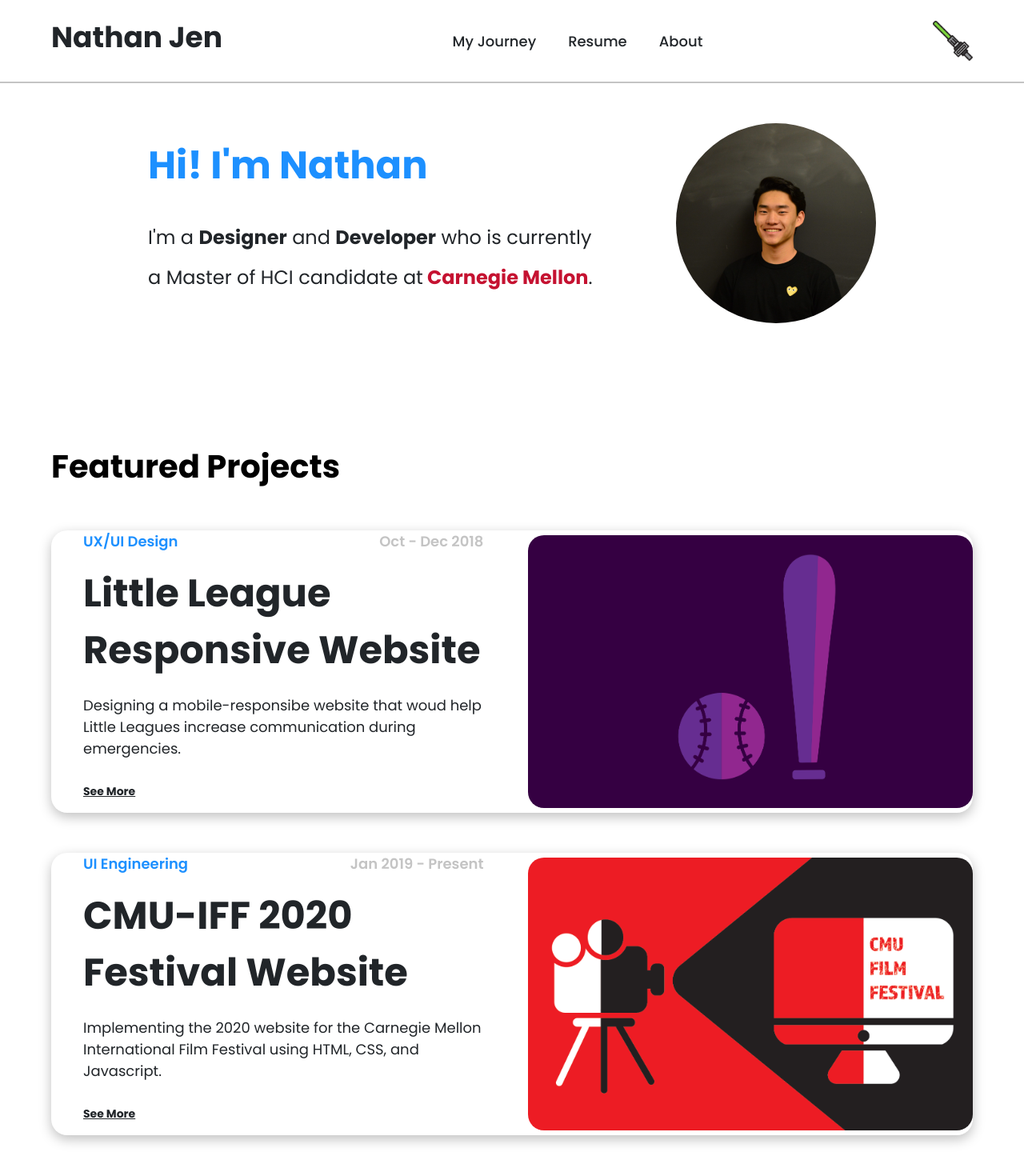
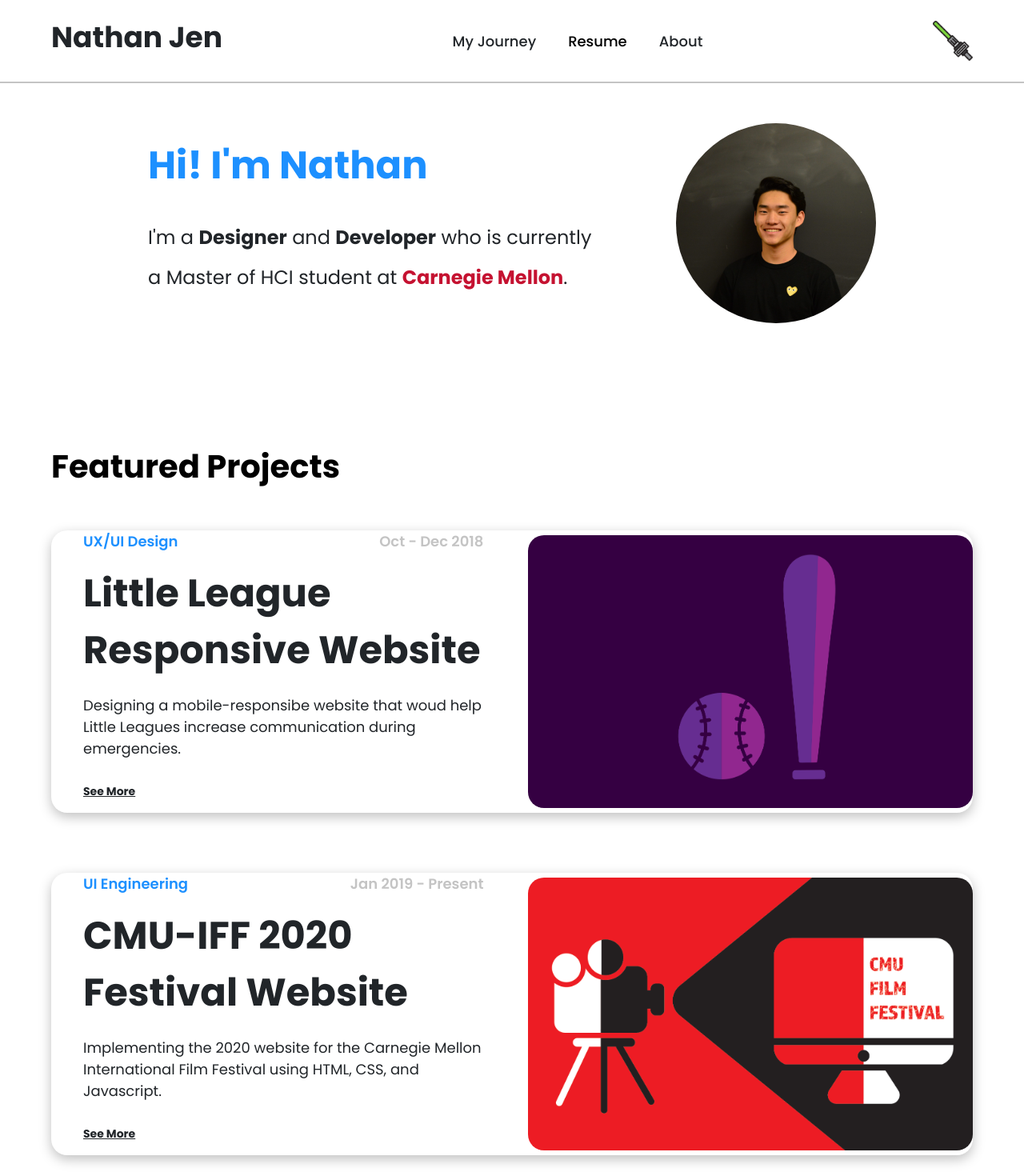
Before and after one commit to NathanJen/portfolio, a React (Create React App) app: page / in a window 1280 px wide. Shown: the top 1470 px of the page at 80% size. Built offline with nearby package versions, Linux system fonts and the light colour scheme.

Commit message:
added resume to header

```diff
--- a/src/components/Header/Header.js
+++ b/src/components/Header/Header.js
@@ -1,13 +1,14 @@
 import React from 'react'
 import styles from './Header.module.scss'
 import Lightsaber from '../../assets/Header/lightsaber.png'
+import Resume from '../../assets/Header/Jen_Nathan_Resume.pdf'
 
 const Nav = () => {
   return (
     <nav>
       <ul>
         <li>My Journey</li>
-        <li>Resume</li>
+        <li><a href={Resume} rel="noreferrer" target="_blank">Resume</a></li>
         <li>About</li>
       </ul>
     </nav>
--- a/src/components/Header/Header.module.scss
+++ b/src/components/Header/Header.module.scss
@@ -26,6 +26,14 @@ ul {
     font-weight: 500;
     font-size: 18px;
     line-height: 27px;
+
+    a {
+      color: black;
+    }
+
+    a:hover {
+      color: black;
+    }
   }
 }
 
--- a/src/components/HomePage/HomePage.js
+++ b/src/components/HomePage/HomePage.js
@@ -11,8 +11,8 @@ function Intro () {
         <h1>Hi! I'm Nathan</h1>
         <p>
           I'm a <b>Designer</b> and <b>Developer</b> who is
-          currently a Master of HCI candidate at
-          <a href='https://www.hcii.cmu.edu/' className={styles.cmu}> Carnegie Mellon</a>.
+          currently a Master of HCI student at&nbsp;
+          <a href='https://www.hcii.cmu.edu/' className={styles.cmu}>Carnegie Mellon</a>.
         </p>
       </div>
       <div className={styles.headshotContainer}>
@@ -57,7 +57,7 @@ function ProjectsCard ({ name, description, category, dates, image }) {
         <p className={styles.projectLink}>See More</p>
       </div>
       <div className={styles.projectImageContainer}>
-        <img src={image} alt="Project" />
+        <img src={image} alt="Project Hero" />
       </div>
     </div>
   )
--- a/src/components/HomePage/HomePage.module.scss
+++ b/src/components/HomePage/HomePage.module.scss
@@ -51,6 +51,7 @@
     font-size: 40px;
     line-height: 59px;
     color: #000000;
+    margin-bottom: 50px;
   }
 }
 
@@ -61,7 +62,7 @@
   display: flex;
   align-items: center;
   justify-content: space-between;
-  margin-top: 50px;
+  margin-bottom: 75px;
   padding-left: 40px;
 
   .row {
```
Also changed, not shown: 1 other file (tests, documents, lock files or other folders).
